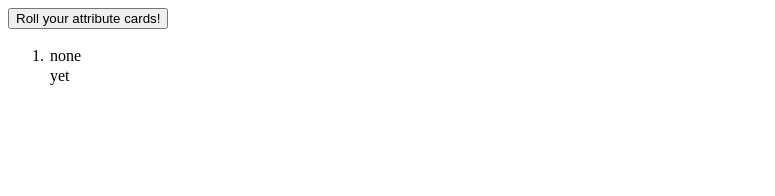
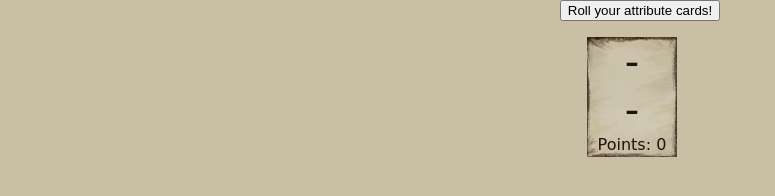
Before and after one commit to ZLBilley/AttributeCards, a plain HTML site: page index.html in a window 1280 px wide. Shown: the whole page, without its empty margins (0-775 px from the left). Drawn offline with nearby package versions, Linux system fonts and the light colour scheme.

Commit message:
Added some css to make things pretty

```diff
--- /dev/null
+++ b/css/style.css
@@ -0,0 +1,49 @@
+:root{
+}
+body {
+	margin:0px;
+	padding:0px;
+	font-family:Arial, Helvetica, sans-serif;
+	font-size:100%;
+	color: #20130b;
+	background-color:#c9bfa5;
+	display:flex;
+	flex-direction:column;
+	flex-wrap: wrap;
+	align-items:center;
+}
+
+tr {
+	font-size: 2.5em;
+	text-align: center;
+}
+
+table {
+	margin: 0 auto;
+}
+
+.card {
+	text-align: center;
+	font-family: Luminari, cursive;
+}
+
+.imagecard {
+	background-image: url('../img/CardBG.png');
+	background-repeat: no-repeat;
+	background-position: center center;
+	background-attachment: inherit;
+	background-size:90px 120px;
+	justify-content: center;
+	width: 90px;
+	height:  120px;
+	flex-grow: 0;
+	flex-shrink: 0;
+
+}
+
+.cardlist_initial{
+	display:flex;
+	width: 90%;
+	justify-content: center;
+	flex-wrap: wrap;
+}
--- a/index.html
+++ b/index.html
@@ -2,25 +2,41 @@
 <html lang="en">
 <head>
   <meta charset=UTF-8>
-  <title>My first Vue app</title> <!--Maybe change this to a local install?-->
+  <title>Attribute roll: card draft</title> <!--Maybe change this to a local install?-->
+
+
+  <link href="css/style.css" rel="stylesheet" type="text/css">
+
   <script src="https://unpkg.com/vue@2"></script>
   <script type="text/javascript" src="DiceFunctions.js"></script>
   <script type="text/javascript" src="StatCards.js"></script>
-  <!--<script type="text/javascript" src="HelloModule.js"></script>-->
-  <!--<script type="text/javascript" src="Hello.js"></script>-->
 </head>
 
 <body>
 
   <div id="app-dealer">
     <button v-on:click="Roll">Roll your attribute cards!</button>
-    <ol>
+    <!--<ol>
       <statcard-card
         v-for="item in StatCardPool"
         v-bind:statcard="item"
         v-bind:key="item.id"
       ></statcard-card>
-    </ol>
+    </ol>-->
+
+    <div class="cardlist_initial">
+      <statcard-imagecard
+          class="card"
+          v-for="item in StatCardPool"
+          v-bind:statcard="item"
+          v-bind:key="item.id"
+      ></statcard-imagecard>
+
+    </div>
+
+    <div v-if="Rolled">
+      <button>Accept and draft!</button>
+    </div>
   </div>
 
   <script>
@@ -30,19 +46,26 @@
       template: '<li><table><tr>{{ statcard.High }}</tr><tr>{{ statcard.Low }}</tr></table></li>'
     })
 
+    Vue.component('statcard-imagecard', {
+      props: ['statcard'],
+      template: '<p class="imagecard"><table><tr>{{ statcard.High }}</font></tr><tr>{{ statcard.Low }}</tr></table>Points: {{ statcard.Points}}</p>'
+    })
+
     var appdealer = new Vue({
       el: '#app-dealer',
       data: {
         CM: new CardMaker(),
         Rolls: 0,
+        Rolled: false,
         StatCardPool: [
-          {High:"none",Low:"yet",id:0},
+          {High:"-",Low:"-",Points:"0",id:0},
         ]
       },
       methods: {
         Roll: function() {
           this.Rolls = this.CM.RollPool();
           this.StatCardPool = this.Rolls.Deal();
+          this.Rolled = true;
         }
       }
     })
```
Also changed, not shown: img/CardBG.png (added), 1 other file.
